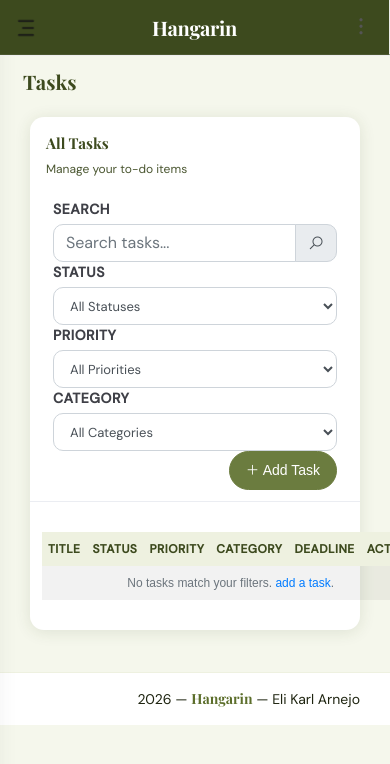
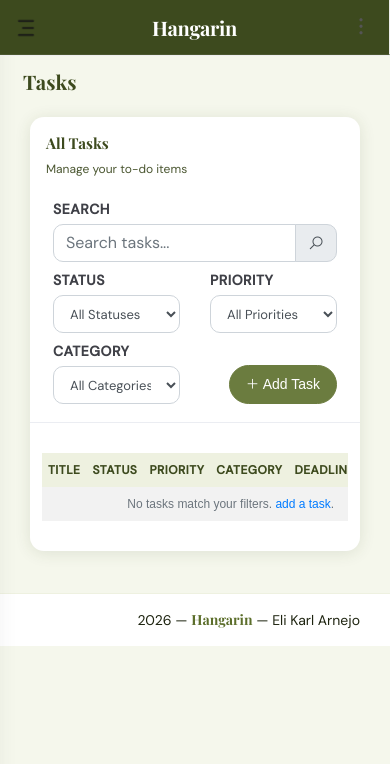
Before and after one commit to ihlay/Hangarin, a Django app: page /task_list in a window 390 px wide. Shown: the top 764 px of the page. Run offline with Django 5.2, Linux system fonts and the light colour scheme; the visitor is signed in with stand-in values (Sample User, id 1); data that the repository does not hold is empty; some libraries are stand-ins or nearby versions.

Commit message:
Fixed mobile layout for Task, SubTask, Notes, Categories, and Priorities elements

```diff
--- a/projectsite/templates/task_list.html
+++ b/projectsite/templates/task_list.html
@@ -9,7 +9,7 @@
     <h4 class="page-title">Tasks</h4>
 
     <div class="row">
-      <div class="col-md-12">
+      <div class="col-12">
         <div class="card">
           <div class="card-header">
             <div class="card-title">All Tasks</div>
@@ -19,7 +19,7 @@
             <form method="get" action="{% url 'task-list' %}">
               <div class="row align-items-end">
 
-                <div class="col-md-4">
+                <div class="col-12 col-md-4 mb-2 mb-md-0">
                   <label style="font-size:11px;font-weight:600;color:var(--ink-muted);letter-spacing:.5px;text-transform:uppercase;margin-bottom:4px;">Search</label>
                   <div class="input-group">
                     <input type="text" name="q" value="{{ request.GET.q }}"
@@ -33,7 +33,7 @@
                   </div>
                 </div>
 
-                <div class="col-md-2">
+                <div class="col-6 col-md-2 mb-2 mb-md-0">
                   <label style="font-size:11px;font-weight:600;color:var(--ink-muted);letter-spacing:.5px;text-transform:uppercase;margin-bottom:4px;">Status</label>
                   <select name="status" class="form-control" style="border-radius:10px;font-size:13px;" onchange="this.form.submit()">
                     <option value="">All Statuses</option>
@@ -43,7 +43,7 @@
                   </select>
                 </div>
 
-                <div class="col-md-2">
+                <div class="col-6 col-md-2 mb-2 mb-md-0">
                   <label style="font-size:11px;font-weight:600;color:var(--ink-muted);letter-spacing:.5px;text-transform:uppercase;margin-bottom:4px;">Priority</label>
                   <select name="priority" class="form-control" style="border-radius:10px;font-size:13px;" onchange="this.form.submit()">
                     <option value="">All Priorities</option>
@@ -53,7 +53,7 @@
                   </select>
                 </div>
 
-                <div class="col-md-2">
+                <div class="col-6 col-md-2 mb-2 mb-md-0">
                   <label style="font-size:11px;font-weight:600;color:var(--ink-muted);letter-spacing:.5px;text-transform:uppercase;margin-bottom:4px;">Category</label>
                   <select name="category" class="form-control" style="border-radius:10px;font-size:13px;" onchange="this.form.submit()">
                     <option value="">All Categories</option>
@@ -63,8 +63,8 @@
                   </select>
                 </div>
 
-                <div class="col-md-2 text-right">
-                  <a href="{% url 'task-add' %}" class="btn btn-success btn-rounded" style="white-space:nowrap;margin-bottom:1px;">
+                <div class="col-6 col-md-2 text-right mb-2 mb-md-0">
+                  <a href="{% url 'task-add' %}" class="btn btn-success btn-rounded" style="white-space:nowrap;">
                     <i class="la la-plus"></i> Add Task
                   </a>
                 </div>
@@ -108,6 +108,7 @@
           </div>
 
           <div class="card-body">
+            <div class="table-responsive">
               <table class="table table-striped mt-3">
                 <thead>
                   <tr>
@@ -115,14 +116,14 @@
                     <th>Status</th>
                     <th>Priority</th>
                     <th>Category</th>
-                  <th>Deadline</th>
+                    <th style="white-space:nowrap;">Deadline</th>
                     <th>Action</th>
                   </tr>
                 </thead>
                 <tbody>
                   {% for object in object_list %}
                   <tr>
-                  <td style="max-width:260px;">
+                    <td style="max-width:200px;">
                       <span style="font-weight:500;color:var(--olive-dark);">{{ object.title|truncatechars:50 }}</span>
                     </td>
                     <td>
@@ -140,8 +141,8 @@
                       {% else %}<span class="text-muted">—</span>{% endif %}
                     </td>
                     <td>{{ object.category|default:"—" }}</td>
-                  <td style="font-size:12px;">{{ object.deadline|date:"M d, Y"|default:"—" }}</td>
-                  <td>
+                    <td style="font-size:12px;white-space:nowrap;">{{ object.deadline|date:"M d, Y"|default:"—" }}</td>
+                    <td style="white-space:nowrap;">
                       <a href="{% url 'task-update' object.id %}" class="btn btn-sm btn-primary btn-rounded" style="font-size:11px;padding:3px 10px;">Edit</a>
                       <a href="{% url 'task-delete' object.id %}" class="btn btn-sm btn-danger btn-rounded" style="font-size:11px;padding:3px 10px;">Delete</a>
                     </td>
@@ -159,6 +160,7 @@
                   {% endfor %}
                 </tbody>
               </table>
+            </div>
             {% include 'includes/pagination.html' %}
           </div>
         </div>
```
Also changed, not shown: projectsite/templates/category_list.html (+7 -7 lines), projectsite/templates/note_list.html (+9 -7 lines), projectsite/templates/priority_list.html (+7 -7 lines), projectsite/templates/subtask_list.html (+8 -6 lines). Lines whose indentation alone changed are shown as unchanged.
